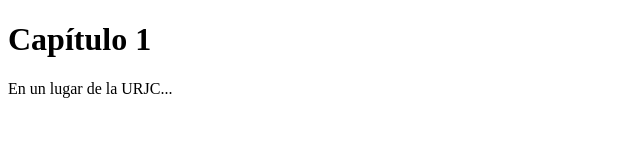
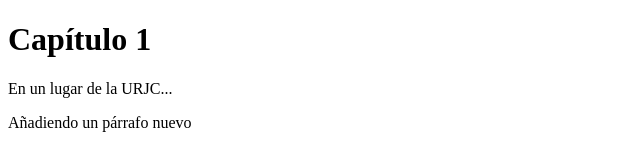
Before and after one commit to privero2021/2023-2024-CSAAI-Practicas, a plain HTML site: page P1/S1/hola_mundo.html in a window 1280 px wide. Shown: the whole page, without its empty margins (0-640 px from the left). Drawn offline with Linux system fonts and the light colour scheme.

Commit message:
Nuevo párrafo en el cuerpo

```diff
--- a/P1/S1/hola_mundo.html
+++ b/P1/S1/hola_mundo.html
@@ -8,11 +8,12 @@ lineas-->
 
 <html>
     <head>
-        <meta charset="utf-8">
+        <meta charset="utf-8"> <!-- Sirve para darle info adicional a la página, tipo de codificación -->
         <title>Ejemplito HTML</title>
     </head>
     <body>
         <h1>Capítulo 1</h1>
         <p>En un lugar de la URJC...</p>
+        <p>Añadiendo un párrafo nuevo</p>
     </body>
 </html>
```
